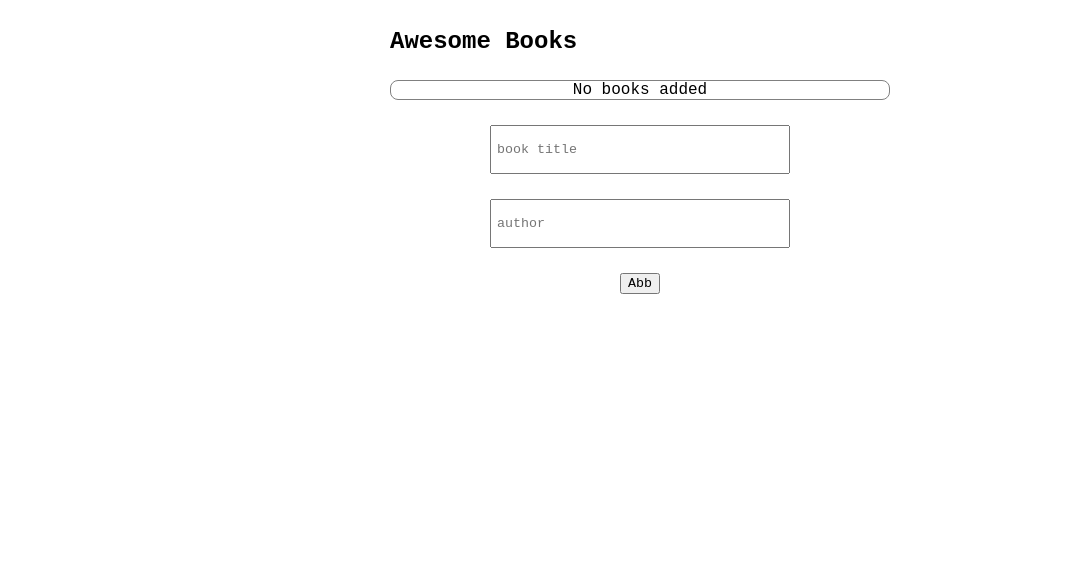
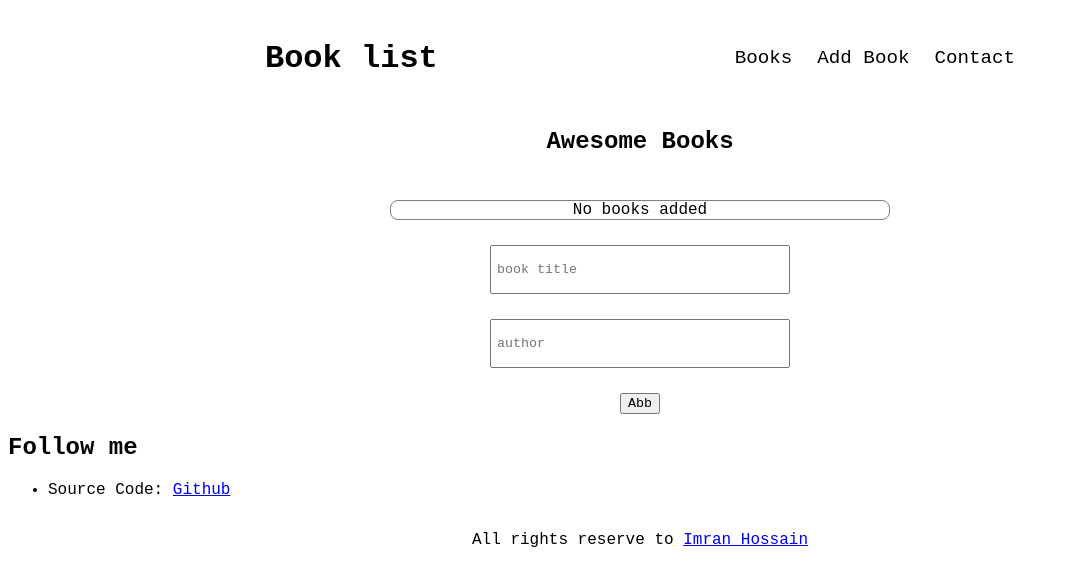
Before and after one commit to imranhossainemi/awesome_books, a website: page index.html in a window 1280 px wide. Shown: the whole page, without its empty margins (0-1066 px from the left). Drawn offline with Linux system fonts and the light colour scheme.

Commit message:
Update main.css

```diff
--- a/main.css
+++ b/main.css
@@ -4,18 +4,42 @@
 }
 
 .menu {
+  width: 100%;
+  height: 100px;
+  display: flex;
+  flex-direction: row;
+  justify-content: space-evenly;
+  align-items: center;
+}
+
+.menu .topNav .logo p {
+  font-size: xx-large;
+  font-weight: 800;
+}
+
+.menu .topNav .logo .mobile-btn {
   display: none;
 }
 
-footer {
-  display: none;
+.menu .downNav .navbar .nav-menu {
+  display: flex;
+  flex-direction: row;
+  align-items: center;
+  gap: 25px;
+  list-style: none;
 }
 
-.contact {
-  display: none;
+.menu .downNav .navbar .nav-menu .nav-item {
+  cursor: pointer;
+  font-size: larger;
+  font-weight: 400;
 }
 
-.books {
+.menu .downNav .navbar .nav-menu .nav-item:hover {
+  border-bottom: 2px solid hsl(51, 100%, 50%);
+}
+
+.books-container {
   width: 100%;
   height: auto;
   display: flex;
@@ -24,7 +48,7 @@ footer {
   align-items: center;
 }
 
-.books .book-list {
+.books-container .book-list {
   width: 500px;
   height: auto;
   margin: 25px 0;
@@ -35,7 +59,7 @@ footer {
   border-radius: 8px;
 }
 
-.books .book-list .book {
+.books-container .book-list .book {
   width: 90%;
   height: auto;
   display: flex;
@@ -44,7 +68,7 @@ footer {
   align-items: center;
 }
 
-.book-create {
+.book-create-container {
   width: 100%;
   height: auto;
   display: flex;
@@ -52,12 +76,12 @@ footer {
   align-items: center;
 }
 
-.book-create .add-book {
+.book-create-container .add-book {
   width: 300px;
   height: auto;
 }
 
-.book-create .add-book .form {
+.book-create-container .add-book .form {
   display: flex;
   flex-direction: column;
   justify-content: center;
@@ -65,7 +89,29 @@ footer {
   gap: 25px;
 }
 
-.book-create .add-book .form input {
+.book-create-container .add-book .form input {
   width: 100%;
   padding: 15px 5px;
 }
+
+.contact .book-create {
+  /* display: none; */
+}
+
+.contact-container {
+  width: 100%;
+  height: auto;
+  display: flex;
+  flex-direction: column;
+}
+
+.contact-container .info {
+  width: 500px;
+}
+
+footer {
+  width: 100%;
+  display: flex;
+  justify-content: center;
+  align-items: center;
+}
```
